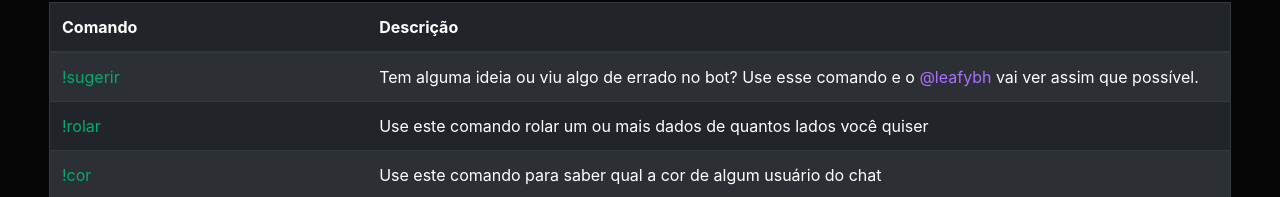
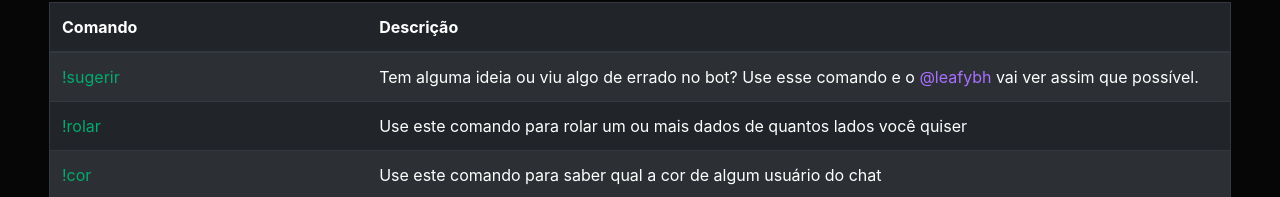
Before and after one commit to FolhinhaBot/FolhinhaBot.github.io, a plain HTML site: page comandos.html in a window 1280 px wide. Shown: the part 122-319 px from the top of the page. Drawn offline with Linux system fonts and the light colour scheme.

Commit message:
roll typo

```diff
--- a/comandos.html
+++ b/comandos.html
@@ -352,7 +352,7 @@
                     </tr>
                     <tr >
                         <td style="color: #04AA6D;">!rolar</td>
-                        <td>Use este comando rolar um ou mais dados de quantos lados você quiser</td>
+                        <td>Use este comando para rolar um ou mais dados de quantos lados você quiser</td>
                     </tr>
                     <tr >
                         <td style="color: #04AA6D;">!cor</td>
```
